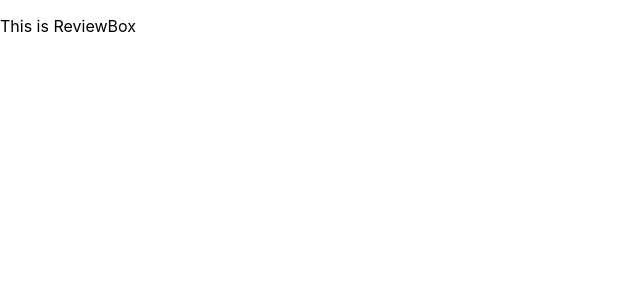
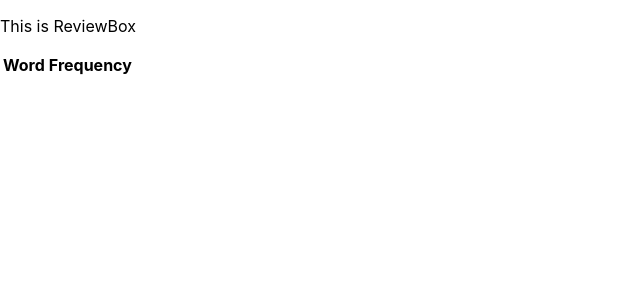
Before and after one commit to mjpayne8/eFundamentalsTest, a React (Create React App) app: page / in a window 1280 px wide. Shown: the top 300 px of the page, without its empty margins (0-640 px from the left). Built offline with nearby package versions, Linux system fonts and the light colour scheme.

Commit message:
WordTable component created

```diff
--- /dev/null
+++ b/src/components/WordTable.js
@@ -0,0 +1,14 @@
+import React from 'react'
+
+const WordTable = (props) => {
+  return(
+    <table>
+      <tr>
+        <th> Word </th>
+        <th> Frequency </th>
+      </tr>
+    </table>
+  )
+}
+
+export default WordTable;
--- a/src/containers/ReviewBox.js
+++ b/src/containers/ReviewBox.js
@@ -1,5 +1,6 @@
 import React, {Component} from 'react';
 import data from '../data/reviews.json'
+import WordTable from '../components/WordTable.js'
 
 class ReviewBox extends Component{
   constructor(props){
@@ -23,7 +24,11 @@
 
   render(){
     return(
-      <p>This is ReviewBox</p>)
+      <div>
+        <p>This is ReviewBox</p>
+        <WordTable className="WordTable"/>
+      </div>
+  )
   }
 }
 
```
